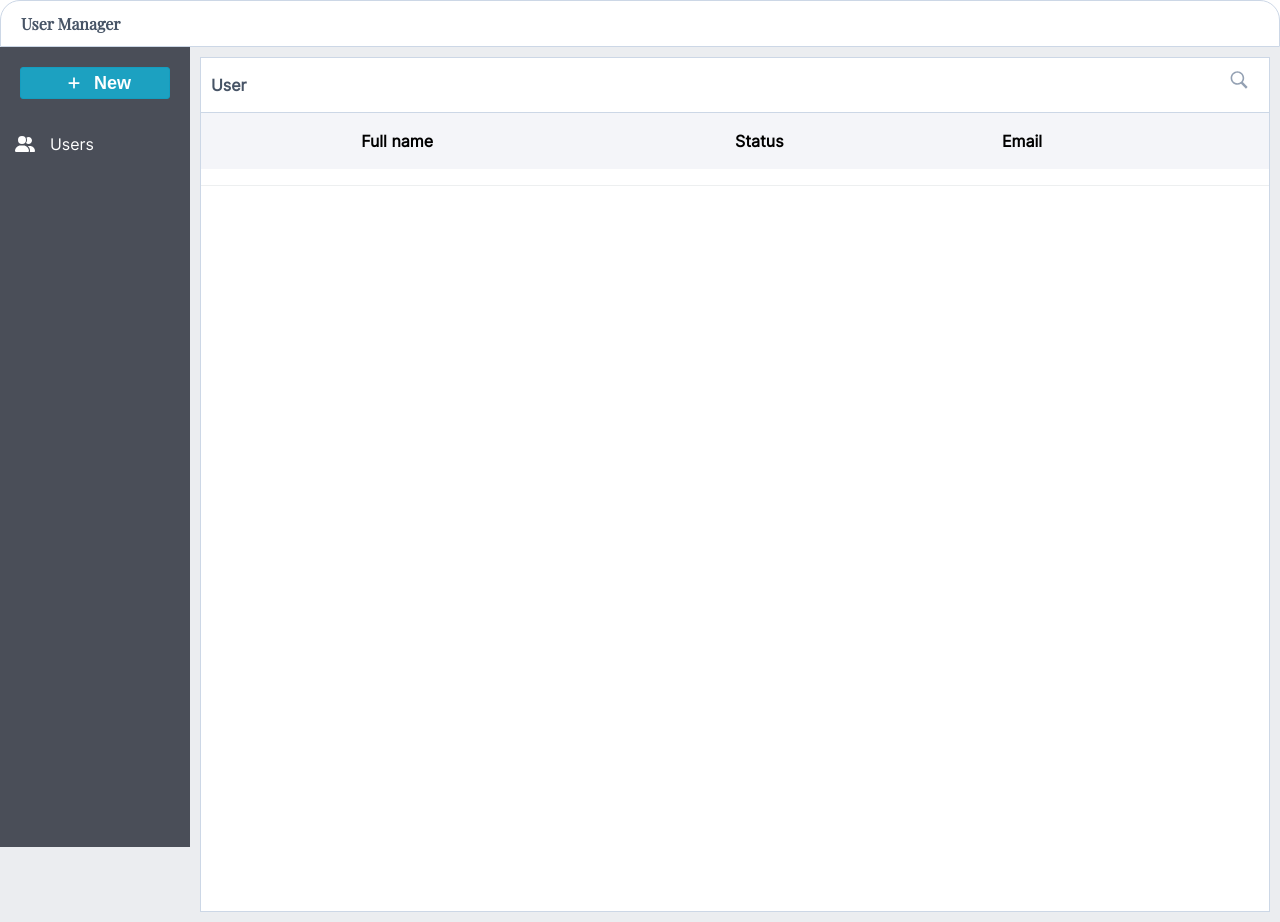
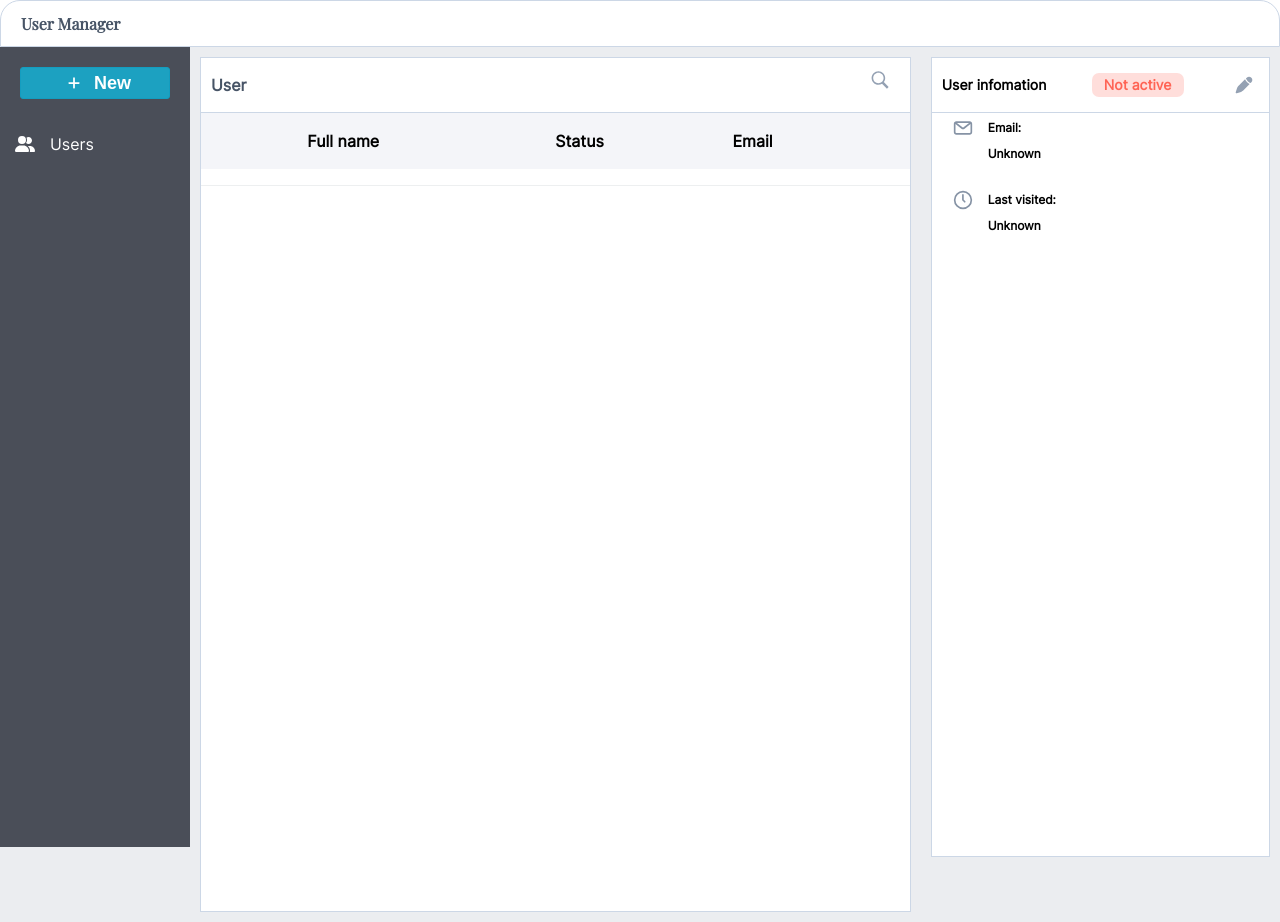
Before and after one commit to vuphan-agilityio/js-practice-cloned, a website built with Parcel: page practice/src/user-manager.html in a window 1280 px wide. Built offline with nearby package versions, Linux system fonts and the light colour scheme.

Commit message:
Implement sidebar for user manager #21

```diff
--- a/practice/src/styles/components/index.scss
+++ b/practice/src/styles/components/index.scss
@@ -8,3 +8,4 @@
 @import "./drawer.scss";
 @import "./tool.scss";
 @import "./table.scss";
+@import "./sidebar.scss";
--- /dev/null
+++ b/practice/src/styles/components/sidebar.scss
@@ -0,0 +1,91 @@
+.sidebar {
+  display: block;
+  margin: toRem(10);
+  width: toRem(350);
+  border: toRem(1) solid #ccd7e6;
+  background-color: #fff;
+  width: 98%;
+  height: 100vh;
+
+  @include tablet {
+    font-size: $fs-x-small;
+    width: toRem(700);
+  }
+
+  @include desktop {
+    width: toRem(600);
+  }
+
+  &__header {
+    display: flex;
+    align-items: center;
+    justify-content: space-between;
+    padding: toRem(12) toRem(10);
+    font-weight: 600;
+    border-bottom: toRem(1) solid #ccd7e6;
+  }
+
+  &__title {
+    font-size: $fs-x-small;
+    @include tablet {
+      font-size: $fs-small;
+    }
+  }
+
+  &__name {
+    font-weight: 600;
+  }
+
+  &__status {
+    font-size: 10px;
+    font-family: $font-secondary;
+    font-weight: 700;
+    padding: toRem(5) toRem(12);
+    border-radius: toRem(7);
+    background-color: #ffdedb;
+    color: #ff6455;
+
+    @include tablet {
+      font-size: 14px;
+    }
+  }
+
+  &__icon-edit {
+    background-image: url("../assets/images/user/edit-icon.svg");
+  }
+
+  &__info {
+    display: flex;
+    flex-direction: column;
+    align-items: center;
+    padding: toRem(24) 0;
+  }
+
+  &__list {
+    @include flex-column;
+    padding: 0 toRem(16);
+    margin-bottom: toRem(25);
+    font-family: $font-secondary;
+    font-weight: 600;
+  }
+
+  &__detail {
+    display: flex;
+    align-items: center;
+    margin-bottom: toRem(5);
+    gap: toRem(10);
+  }
+
+  &__icon-email {
+    background-image: url("../assets/images/user/email-icon.svg");
+  }
+
+  &__icon-oclock {
+    background-image: url("../assets/images/user/clock-icon.svg");
+  }
+
+  &__desc {
+    margin-left: toRem(40);
+    font-size: $fs-x-small;
+  }
+}
--- a/practice/src/user-manager.html
+++ b/practice/src/user-manager.html
@@ -74,9 +74,41 @@
             </tr>
           </tbody>
         </table>
-
       </div>
     </div>
+
+    <aside class="sidebar">
+      <div class="sidebar__header">
+        <h2 class="sidebar__title modal__title">User infomation</h2>
+        <span class="sidebar__status">Not active</span>
+        <span class="sidebar__icon-edit drawer__user-icon"></span>
+      </div>
+
+      <!-- <div class="sidebar__info">
+        <p class="sidebar__name"></p>
+      </div> -->
+
+      <div class="sidebar__item">
+        <ul>
+          <li class="sidebar__list">
+            <div class="sidebar__detail">
+              <span class="sidebar__icon-email drawer__user-icon"></span>
+              <p>Email:</p>
+
+            </div>
+            <p class="sidebar__desc">Unknown</p>
+          </li>
+
+          <li class="sidebar__list">
+            <div class="sidebar__detail">
+              <span class="sidebar__icon-oclock drawer__user-icon"></span>
+              <p>Last visited: </p>
+            </div>
+            <p class="sidebar__desc">Unknown</p>
+          </li>
+        </ul>
+      </div>
+    </aside>
 
   </main>
   <!-- END MAIN -->
```
